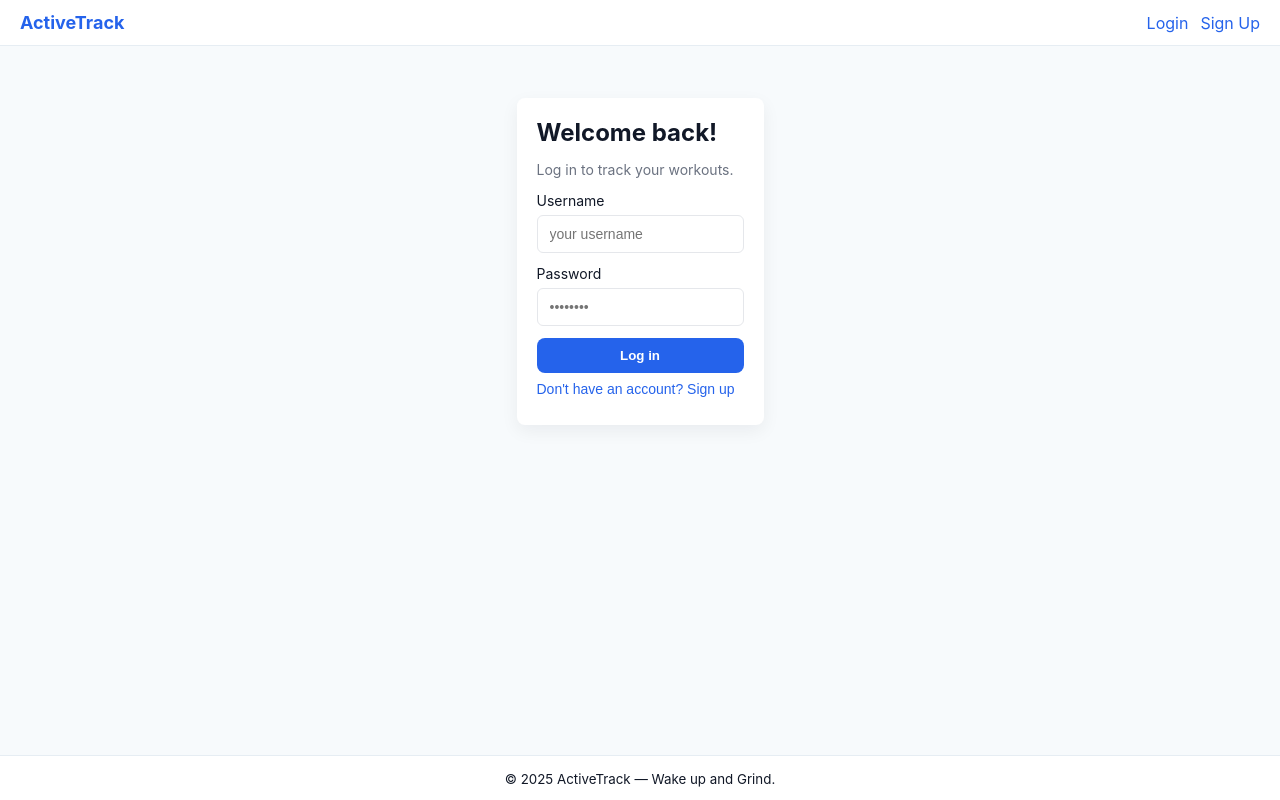
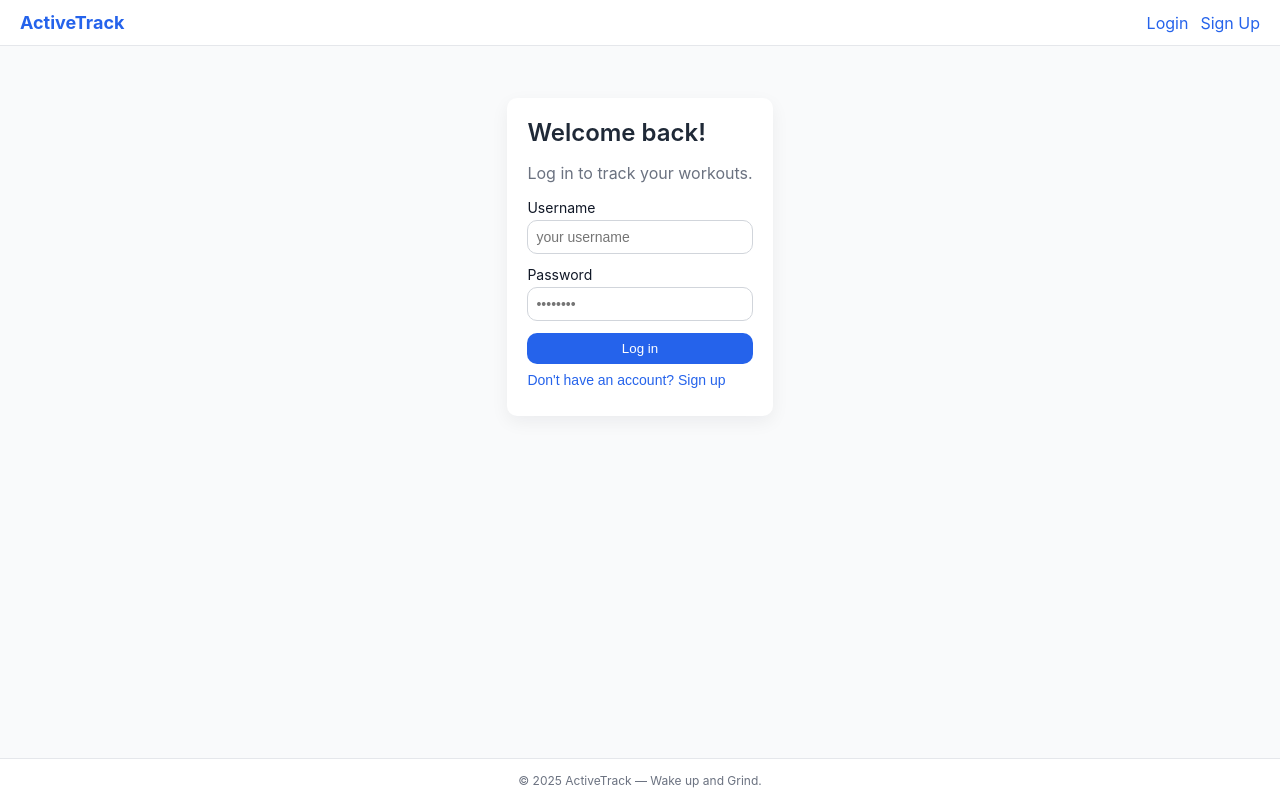
Before and after one commit to Alsowilson/ActiveTrack, a React (Vite) app: page /login in a window 1280 px wide. Built offline with nearby package versions, Linux system fonts and the light colour scheme.

Commit message:
Updated README.md and App.css for finalisation of the project

```diff
--- a/src/App.css
+++ b/src/App.css
@@ -1,31 +1,61 @@
+/* --- 1. BASE STYLES AND VARIABLES (Updated/Cleaned) --- */
 :root {
-  --bg: #f7fafc;
-  --card: #ffffff;
-  --muted: #6b7280;
-  --accent: #2563eb;
-  --danger: #ef4444;
-  --radius: 8px;
+  --bg: #f9fafb;     /* Light Gray Background (from update) */
+  --card: #ffffff;   /* White Card Background */
+  --muted: #6b7280;   /* Gray Muted Text */
+  --accent: #2563eb;  /* Primary Blue (retained original name for consistency) */
+  --primary: #2563eb; /* Primary Blue (from update) */
+  --secondary: #10b981; /* Secondary Green (from update) */
+  --danger: #ef4444;  /* Red Danger Color (retained) */
+  --radius: 10px;    /* Larger Radius (from update) */
 }
 
+/* Global resets and body styling */
 * { box-sizing: border-box; }
-body, html, #root { height: 100%; margin: 0; font-family: Inter, system-ui, -apple-system, "Segoe UI", Roboto, "Helvetica Neue", Arial; background: var(--bg); color: #111827; }
+body, html, #root {
+  height: 100%;
+  margin: 0;
+  font-family: "Inter", system-ui, -apple-system, sans-serif; /* From update */
+  background: var(--bg);
+  color: #111827;
+  padding: 0;
+}
+
+h1, h2, h3 {
+  font-weight: 600;
+  color: #1f2937;
+}
 
 .app { min-height: 100vh; display: flex; flex-direction: column; }
+.main-content { flex: 1; padding: 28px; max-width: 900px; margin: 0 auto; }
+.muted { color: var(--muted); }
+.page { text-align: center; padding: 40px 0; }
+
+
+/* --- 2. HEADER AND FOOTER STYLES (Merged) --- */
 .site-header {
   display: flex;
   justify-content: space-between;
   align-items: center;
   padding: 12px 20px;
-  background: white;
-  border-bottom: 1px solid #e6edf3;
+  background: var(--card); /* Using new var */
+  border-bottom: 1px solid #e5e7eb; /* Using new color */
 }
 .brand { font-weight: 700; color: var(--accent); text-decoration: none; font-size: 18px; }
 .nav-link { margin-left: 12px; text-decoration: none; color: var(--accent); }
 
-.main-content { flex: 1; padding: 28px; max-width: 900px; margin: 0 auto; }
+.site-footer {
+  padding: 12px 20px;
+  text-align: center;
+  background: var(--card);
+  border-top: 1px solid #e5e7eb;
+  margin-top: 40px; /* From update */
+  font-size: 0.9rem; /* From update */
+  color: var(--muted); /* From update */
+}
 
-.site-footer { padding: 12px 20px; text-align: center; background: white; border-top: 1px solid #e6edf3; }
 
+/* --- 3. AUTH AND FORM STYLES (Retained Original) --- */
 .auth-wrapper { display: flex; justify-content: center; align-items: center; padding: 24px; }
 .auth-card {
   background: var(--card);
@@ -36,23 +66,34 @@ body, html, #root { height: 100%; margin: 0; font-family: Inter, system-ui, -app
   box-shadow: 0 6px 18px rgba(16,24,40,0.06);
 }
 .auth-header h2 { margin: 0; }
-.muted { color: var(--muted); font-size: 14px; }
 
 .form { display: flex; flex-direction: column; gap: 12px; margin-top: 12px; }
 .form-label { display: flex; flex-direction: column; font-size: 14px; color: #111827; }
-.form-input { padding: 10px 12px; border-radius: 6px; border: 1px solid #e5e7eb; margin-top: 6px; font-size: 14px; }
+.form-input {
+  width: 100%; /* Added from update/best practice */
+  padding: 8px; /* Used from update for consistency */
+  border: 1px solid #d1d5db; /* Used from update for consistency */
+  border-radius: var(--radius);
+  margin-top: 4px; /* Used from update for consistency */
+  font-size: 14px;
+}
 .form-error { background: #fff1f2; color: var(--danger); padding: 8px; border-radius: 6px; border: 1px solid #fecaca; }
 
+
+/* --- 4. BUTTON STYLES (Merged and Updated) --- */
 .btn {
-  display: inline-block;
-  padding: 10px 14px;
-  border-radius: 8px;
-  background: var(--accent);
+  display: inline-block; /* Retained original display */
+  background: var(--primary);
   color: white;
-  text-decoration: none;
   border: none;
+  border-radius: var(--radius);
+  padding: 8px 16px; /* Used from update */
   cursor: pointer;
-  font-weight: 600;
+  font-weight: 500; /* Used from update */
+  transition: background 0.2s;
+}
+.btn:hover {
+  background: #1d4ed8;
 }
 .btn:disabled { opacity: 0.6; cursor: not-allowed; }
 
@@ -64,10 +105,8 @@ body, html, #root { height: 100%; margin: 0; font-family: Inter, system-ui, -app
 
 .link-btn { background: none; border: none; color: var(--accent); cursor: pointer; padding: 8px 0; font-size: 14px; }
 
-.page { text-align: center; padding: 40px 0; }
 
-.muted { color: var(--muted); }
-
+/* --- 5. WORKOUT AND STATS STYLES (Retained Original) --- */
 .workout-list {
   display: flex;
   flex-direction: column;
@@ -155,7 +194,7 @@ body, html, #root { height: 100%; margin: 0; font-family: Inter, system-ui, -app
 .streak-number {
   font-size: 3rem;
   font-weight: bold;
-  color: #ef4444;
+  color: var(--danger); /* Using var for consistency */
 }
 
 .streak-label {
@@ -172,3 +211,25 @@ body, html, #root { height: 100%; margin: 0; font-family: Inter, system-ui, -app
   padding: 6px 12px;
   font-weight: 600;
 }
+
+
+/* --- 6. MEDIA QUERIES (Appended from Update) --- */
+@media (max-width: 768px) {
+  .stats-summary {
+    flex-direction: column;
+  }
+
+  .calendar-grid {
+    /* 7-day grid is usually too cramped on mobile, reducing to 4 is good */
+    grid-template-columns: repeat(4, 1fr);
+  }
+
+  .workout-item {
+    flex-direction: column;
+    align-items: flex-start;
+  }
+
+  .btn {
+    width: 100%;
+  }
+}
```
Also changed, not shown: 1 other file (tests, documents, lock files or other folders).
